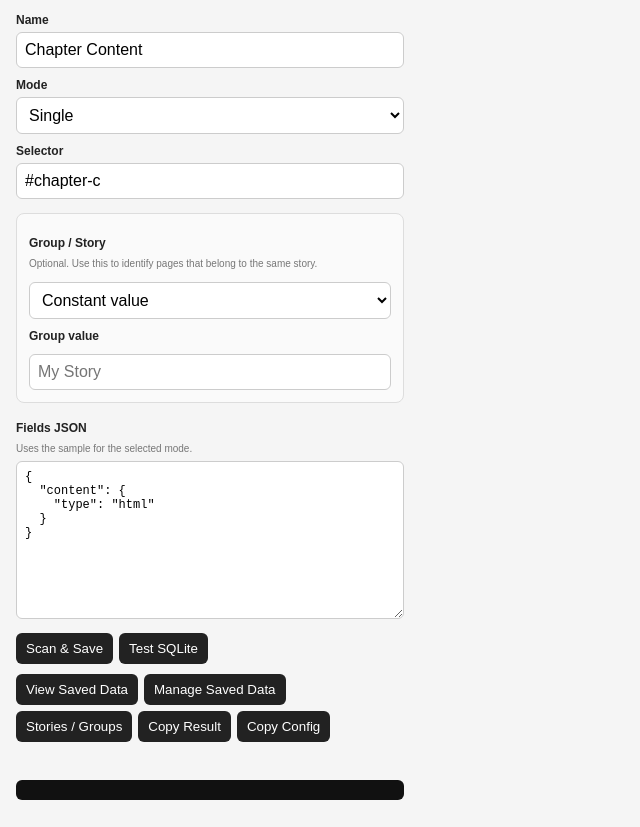
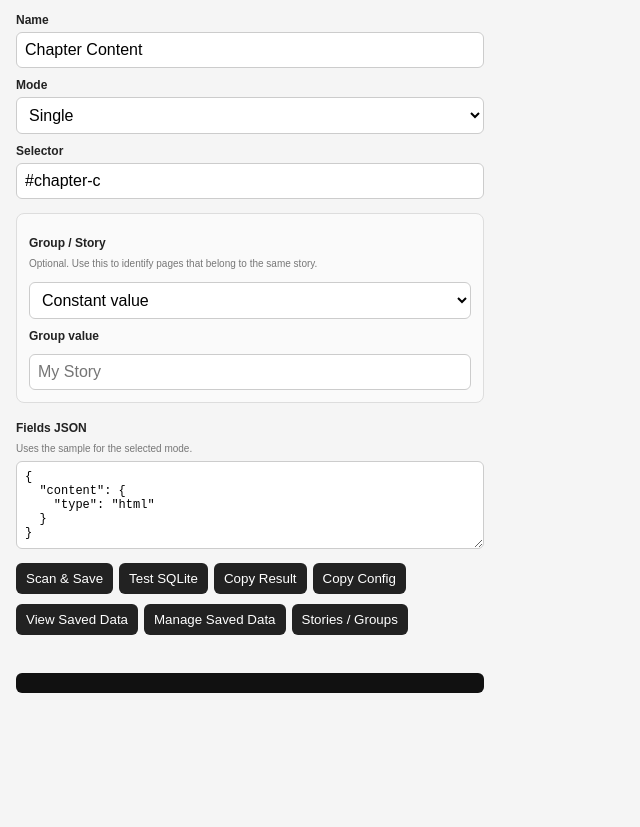
Before and after one commit to johnhenry1006/chrome-extension, a website built with Vite: page web-scanner-extension/src/popup/popup.html in a window 1280 px wide. Shown: the part 60-887 px from the top of the page, without its empty margins (0-640 px from the left). After the commit the page ends 800 px from the top, so only its background shows below. Built offline with nearby package versions, Linux system fonts and the light colour scheme.

Commit message:
Update Popup page

```diff
--- a/web-scanner-extension/src/popup/popup.css
+++ b/web-scanner-extension/src/popup/popup.css
@@ -8,7 +8,7 @@ body {
     color: #222;
 }
 .app {
-    width: 420px;
+    width: 500px;
     padding: 16px;
 }
 h1 {
--- a/web-scanner-extension/src/popup/popup.html
+++ b/web-scanner-extension/src/popup/popup.html
@@ -101,7 +101,7 @@
                     Reset Fields Sample
                 </button>
             </div>
-            <textarea id="fields" rows="10">
+            <textarea id="fields" rows="5">
 {
   "content": {
     "type": "html"
@@ -112,14 +112,14 @@
             <div class="actions">
                 <button id="scan">Scan &amp; Save</button>
                 <button id="ping">Test SQLite</button>
+                <button id="copyResult">Copy Result</button>
+                <button id="copyConfig">Copy Config</button>
             </div>
 
             <div class="actions">
                 <button id="viewSaved">View Saved Data</button>
                 <button id="manageSaved">Manage Saved Data</button>
                 <button id="manageStories">Stories / Groups</button>
-                <button id="copyResult">Copy Result</button>
-                <button id="copyConfig">Copy Config</button>
             </div>
 
             <div id="status" class="status"></div>
```
